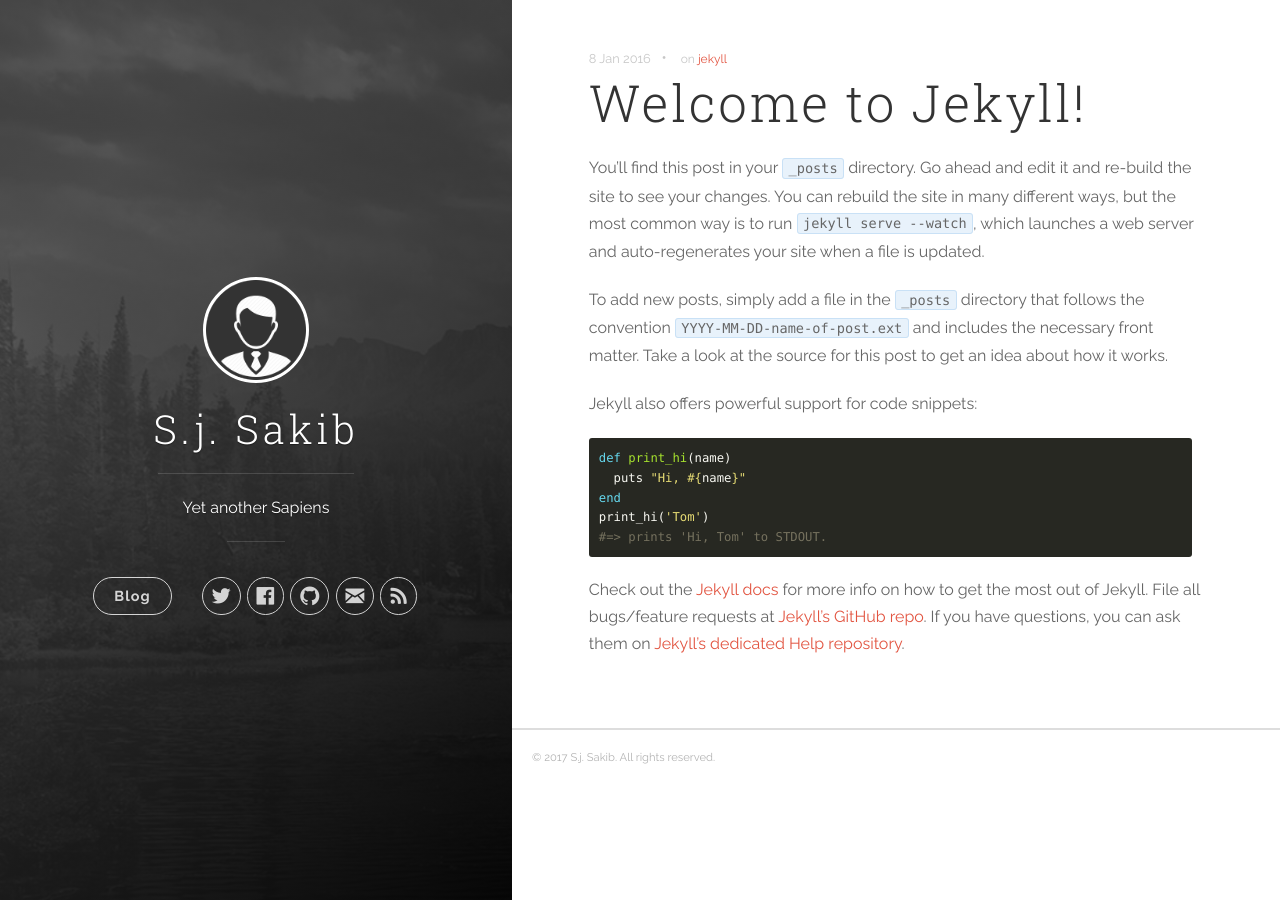
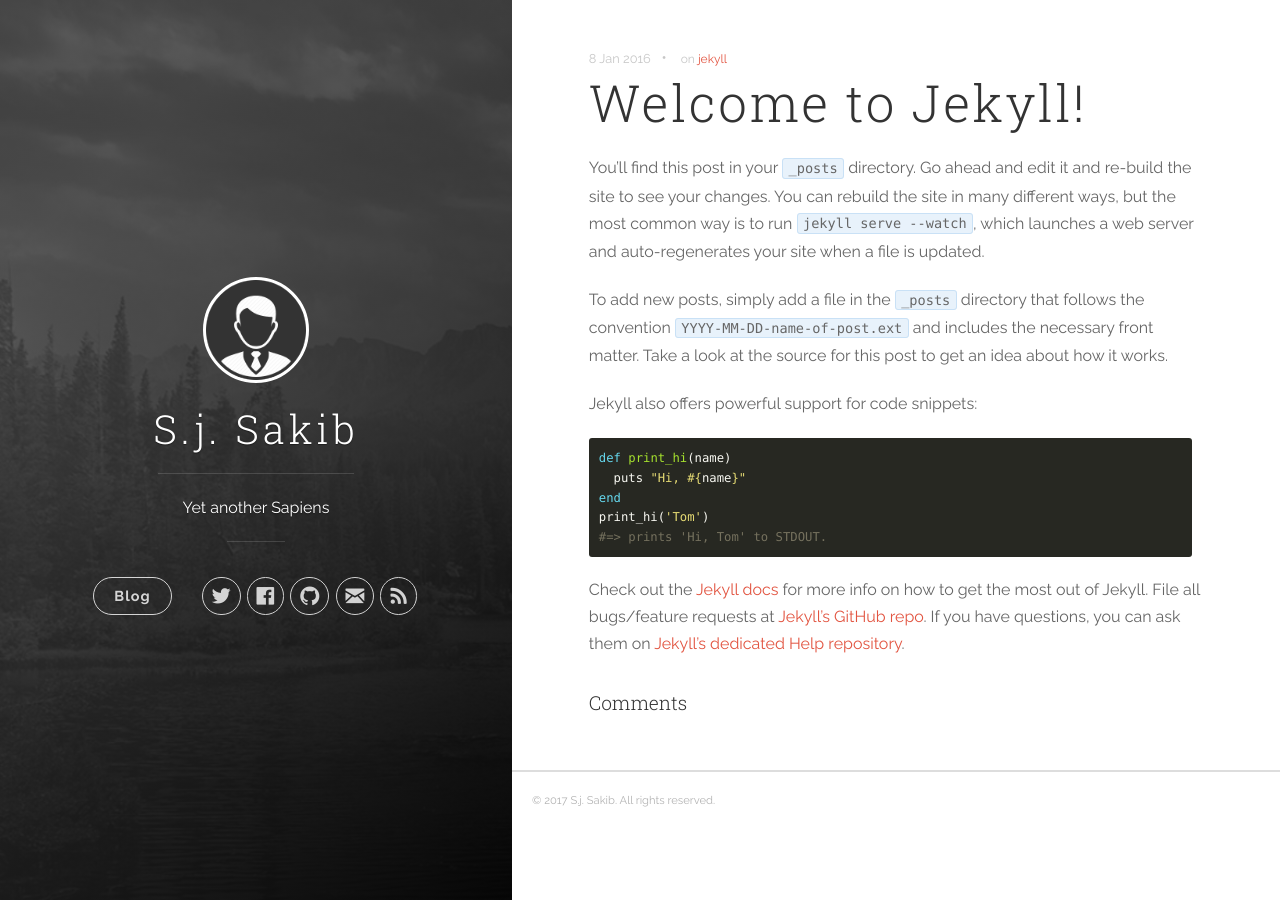
Before and after one commit to sjsakib/sjsakib.github.io, a Jekyll site: the page built from _posts/2016-01-08-welcome-to-jekyll.markdown, in a window 1280 px wide. Built offline with Jekyll 4.4.1, drawn with Linux system fonts in a browser that asks for light colours; nearby versions of some CDN libraries.

Commit message:
added facebook sdk

```diff
--- /dev/null
+++ b/_includes/facebook-init.html
@@ -0,0 +1,8 @@
+<div id="fb-root"></div>
+<script>(function(d, s, id) {
+  var js, fjs = d.getElementsByTagName(s)[0];
+  if (d.getElementById(id)) return;
+  js = d.createElement(s); js.id = id;
+  js.src = "//connect.facebook.net/en_US/sdk.js#xfbml=1&version=v2.10&appId=298864747264248";
+  fjs.parentNode.insertBefore(js, fjs);
+}(document, 'script', 'facebook-jssdk'));</script>
--- a/_layouts/post.html
+++ b/_layouts/post.html
@@ -15,6 +15,14 @@
   <section class="post">
     {{ content }}
   </section>
+
   {% if page.comments != false and site.disqus_shortname %}<section id="disqus_thread"></section><!-- /#disqus_thread -->{% endif %}
+
+  {% if page.fbcomments %}
+  {% include facebook-init.html %}
+    <hr/>
+    <h4>Comments</h4>
+    <div calss="fb-comments" data-href="{{ site.url }}{{ page.url }}" data-width="100%" data-numposts="4"></div>
+  {% endif %}
 </article>
 {% if page.comments != false %}{% include disqus.html %}{% endif %}
--- a/_posts/2016-01-08-welcome-to-jekyll.markdown
+++ b/_posts/2016-01-08-welcome-to-jekyll.markdown
@@ -3,6 +3,7 @@
 date:   2016-01-08 15:04:23
 categories: [jekyll]
 tags: [jekyll]
+fbcomments: true
 ---
 You’ll find this post in your `_posts` directory. Go ahead and edit it and re-build the site to see your changes. You can rebuild the site in many different ways, but the most common way is to run `jekyll serve --watch`, which launches a web server and auto-regenerates your site when a file is updated.
 
```
